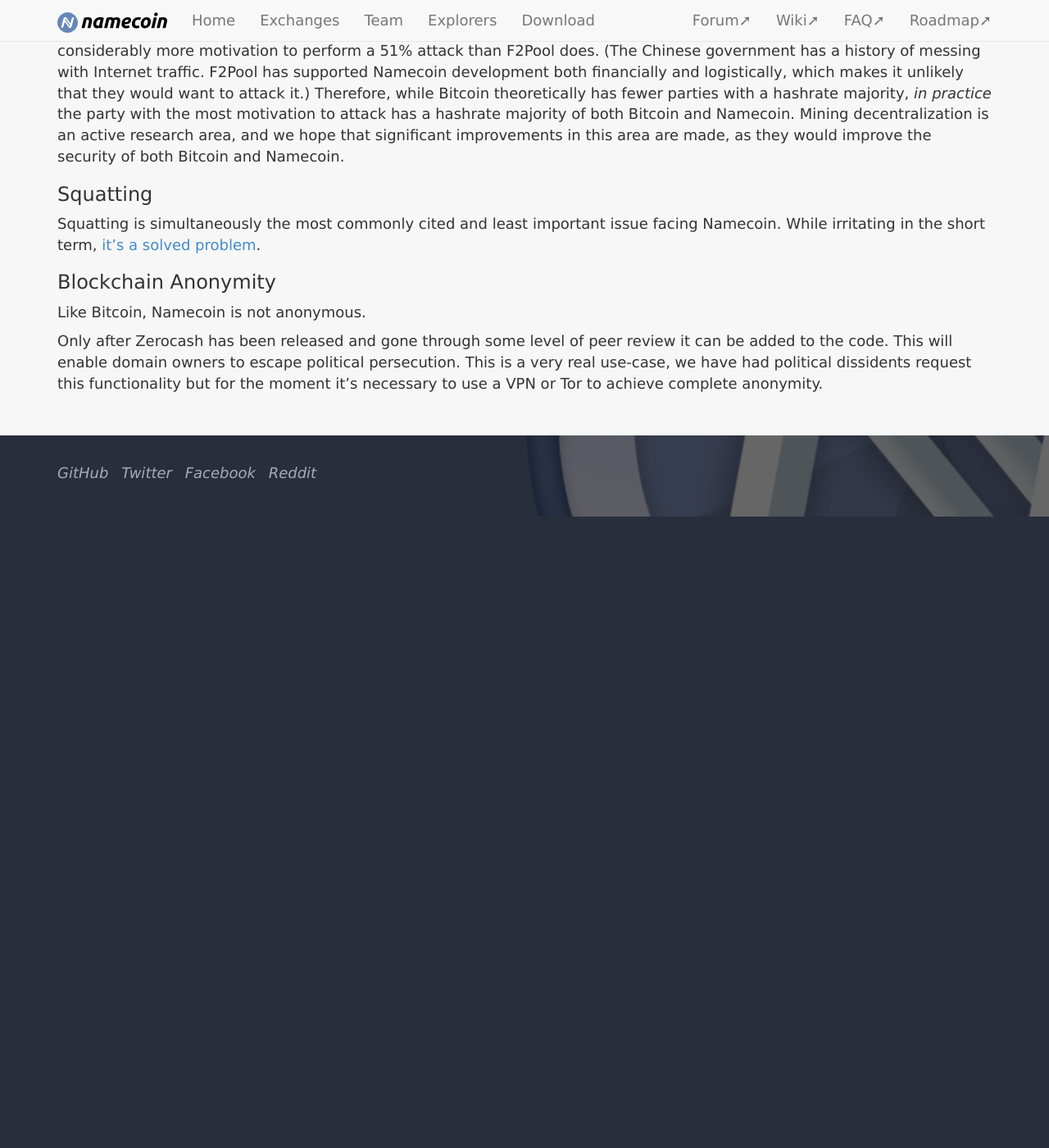
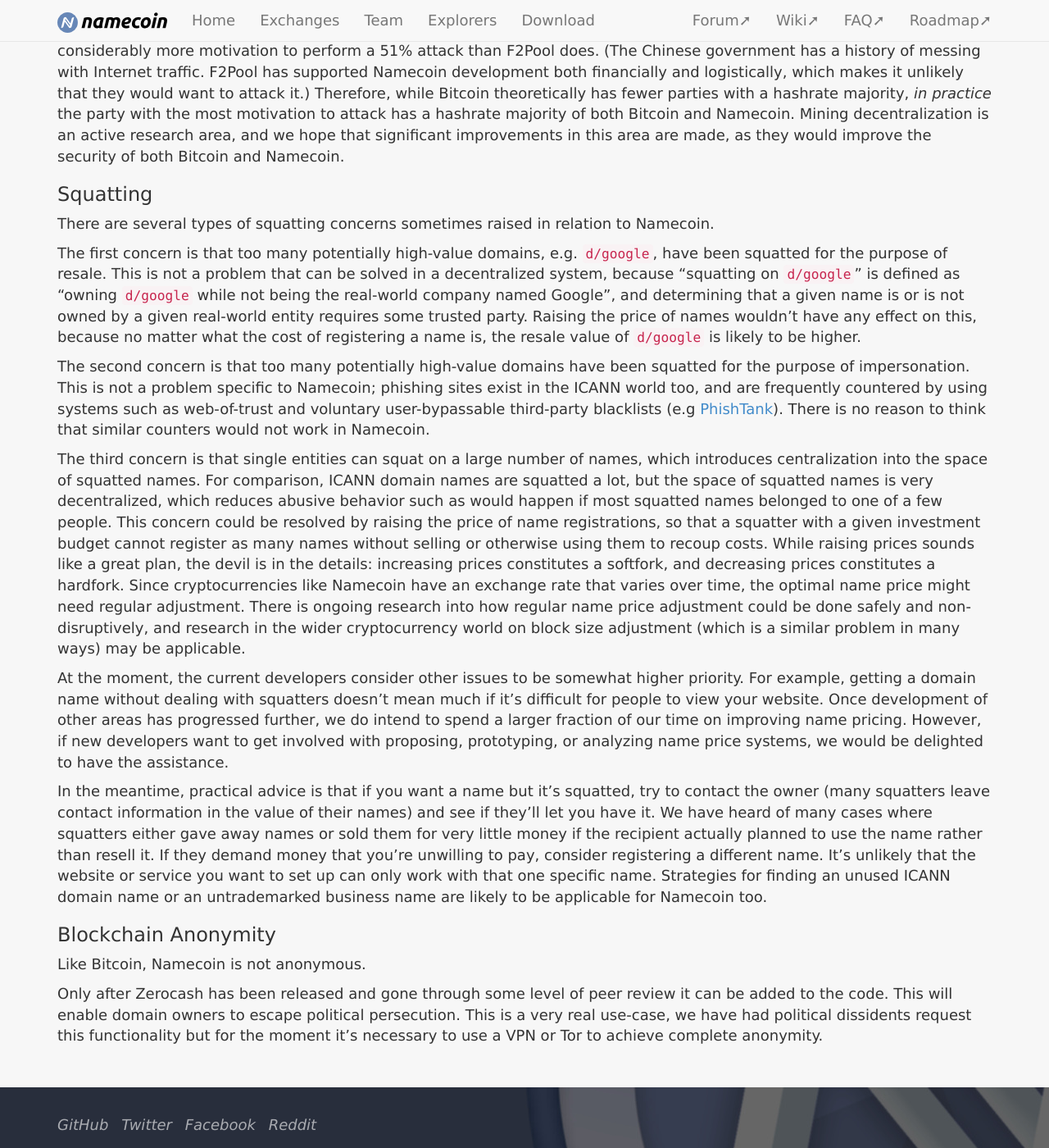
Before and after one commit to JeremyRand/namecoin.org, a Jekyll site: the page built from docs/faq/index.md, in a window 1280 px wide and 1400 px high, scrolled down 6022 px. Shown: the whole window at 82% size. Built offline with Jekyll 4.4.1, drawn with Linux system fonts in a browser that asks for light colours; before the commit the page ends 6652 px from its top, so only the background shows below that.

Commit message:
FAQ: reworded "Squatting" section.

```diff
--- a/docs/faq/index.md
+++ b/docs/faq/index.md
@@ -147,7 +147,17 @@ In both Bitcoin and Namecoin, the Chinese government has jurisdiction over a maj
 
 ### Squatting
 
-Squatting is simultaneously the most commonly cited and least important issue facing Namecoin.  While irritating in the short term, [it’s a solved problem](https://wiki.namecoin.info/index.php?title=Squatting).
+There are several types of squatting concerns sometimes raised in relation to Namecoin.
+
+The first concern is that too many potentially high-value domains, e.g. `d/google`, have been squatted for the purpose of resale.  This is not a problem that can be solved in a decentralized system, because "squatting on `d/google`" is defined as "owning `d/google` while not being the real-world company named Google", and determining that a given name is or is not owned by a given real-world entity requires some trusted party.  Raising the price of names wouldn't have any effect on this, because no matter what the cost of registering a name is, the resale value of `d/google` is likely to be higher.
+
+The second concern is that too many potentially high-value domains have been squatted for the purpose of impersonation.  This is not a problem specific to Namecoin; phishing sites exist in the ICANN world too, and are frequently countered by using systems such as web-of-trust and voluntary user-bypassable third-party blacklists (e.g [PhishTank](https://en.wikipedia.org/wiki/PhishTank)).  There is no reason to think that similar counters would not work in Namecoin.
+
+The third concern is that single entities can squat on a large number of names, which introduces centralization into the space of squatted names.  For comparison, ICANN domain names are squatted a lot, but the space of squatted names is very decentralized, which reduces abusive behavior such as would happen if most squatted names belonged to one of a few people.  This concern could be resolved by raising the price of name registrations, so that a squatter with a given investment budget cannot register as many names without selling or otherwise using them to recoup costs.  While raising prices sounds like a great plan, the devil is in the details: increasing prices constitutes a softfork, and decreasing prices constitutes a hardfork.  Since cryptocurrencies like Namecoin have an exchange rate that varies over time, the optimal name price might need regular adjustment.  There is ongoing research into how regular name price adjustment could be done safely and non-disruptively, and research in the wider cryptocurrency world on block size adjustment (which is a similar problem in many ways) may be applicable.
+
+At the moment, the current developers consider other issues to be somewhat higher priority.  For example, getting a domain name without dealing with squatters doesn't mean much if it's difficult for people to view your website.  Once development of other areas has progressed further, we do intend to spend a larger fraction of our time on improving name pricing.  However, if new developers want to get involved with proposing, prototyping, or analyzing name price systems, we would be delighted to have the assistance.
+
+In the meantime, practical advice is that if you want a name but it's squatted, try to contact the owner (many squatters leave contact information in the value of their names) and see if they'll let you have it.  We have heard of many cases where squatters either gave away names or sold them for very little money if the recipient actually planned to use the name rather than resell it.  If they demand money that you're unwilling to pay, consider registering a different name.  It's unlikely that the website or service you want to set up can only work with that one specific name.  Strategies for finding an unused ICANN domain name or an untrademarked business name are likely to be applicable for Namecoin too.
 
 ### Blockchain Anonymity
 
```
